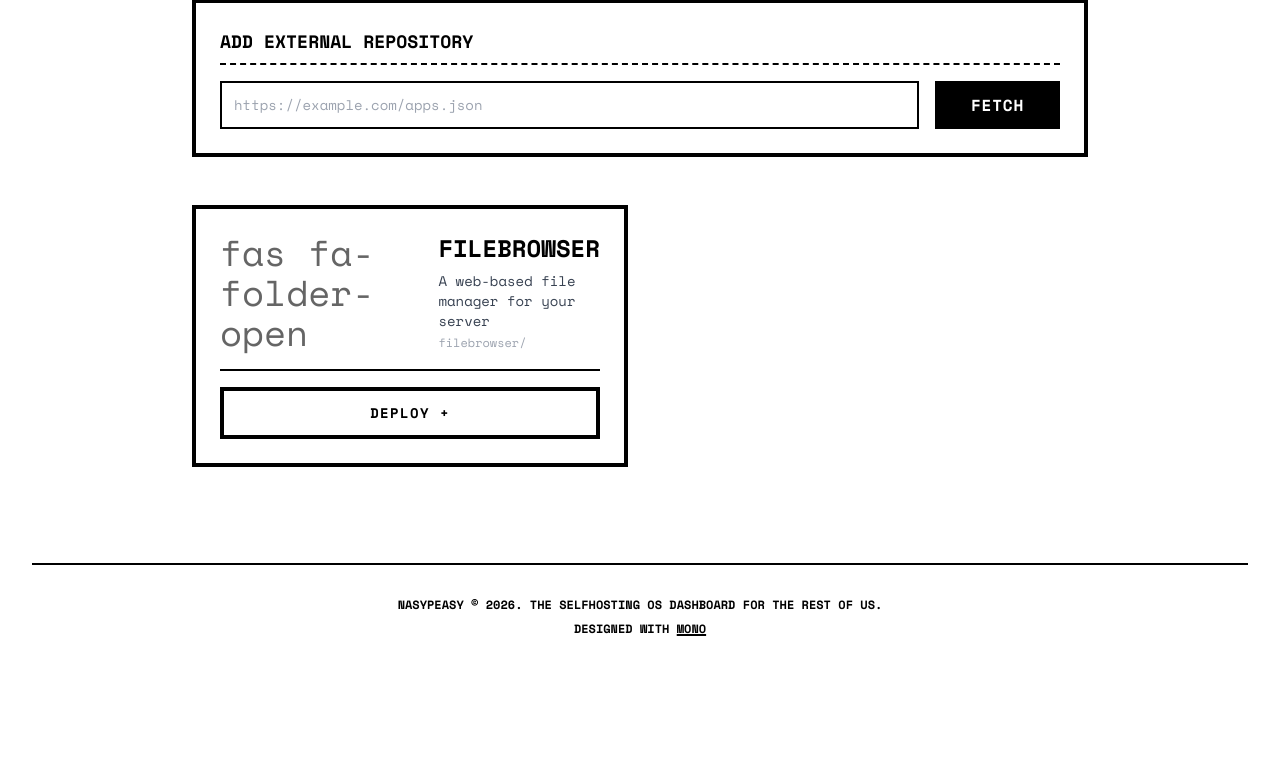
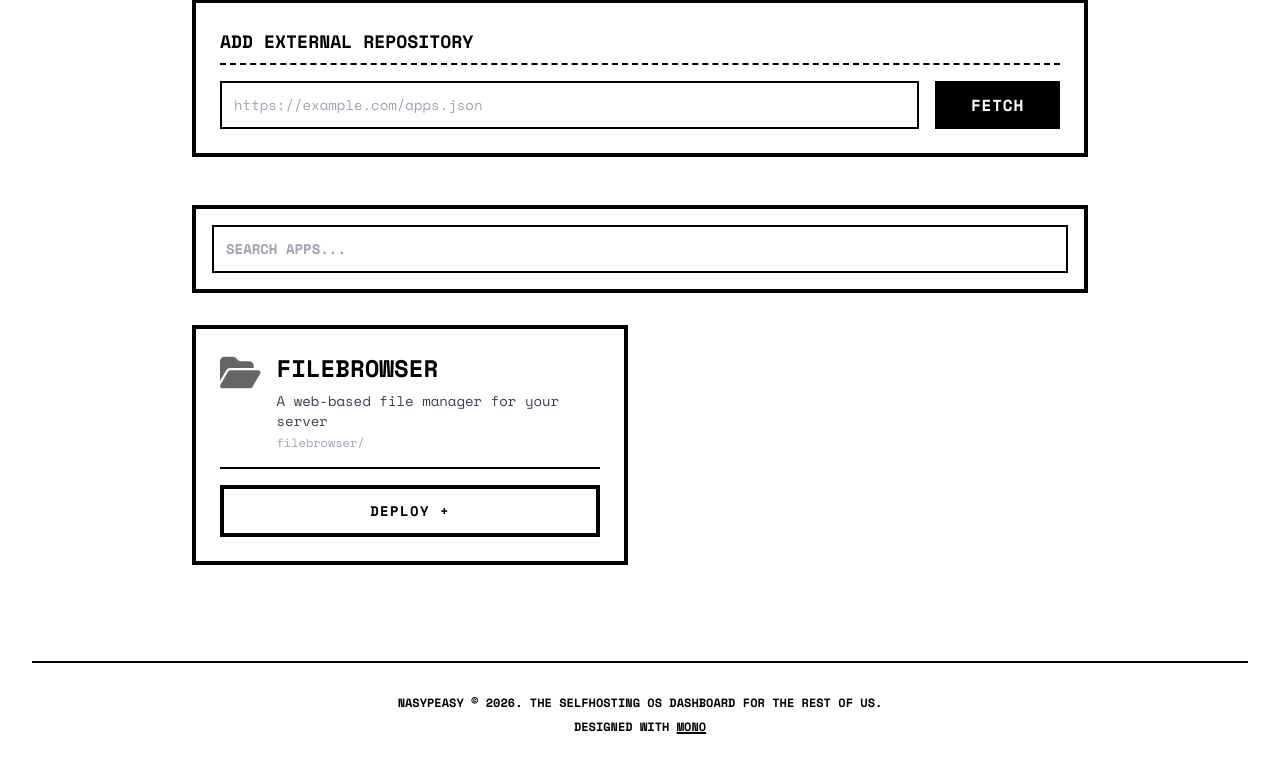
Before and after one commit to sounddrill31/NASy-Peasy-Dashboard, a Flask app: page /apps in a window 1280 px wide. Shown: the part 227-994 px from the top of the page. Before the commit the page ends 863 px from the top, so only its background shows below. Run offline with Flask 3, Linux system fonts and the light colour scheme; the visitor is signed in with stand-in values (Sample User, id 1); some libraries are stand-ins or nearby versions.

Commit message:
Fix some bugs with the last commit

```diff
--- a/apps.py
+++ b/apps.py
@@ -121,10 +121,12 @@
             flash(f"Deploy failed: {resp.text}", "error")
             return redirect(url_for('apps.app_detail', name=name))
         db = get_db()
+        port = meta.get('port', 0)
         db.execute('''
-            INSERT OR REPLACE INTO deployed_apps (id, name, folder, port, status)
+            INSERT INTO deployed_apps (id, name, folder, port, status)
             VALUES (nextval('deployed_app_id_seq'), ?, ?, ?, 'running')
-        ''', [meta['name'], name, meta.get('port', 0)])
+            ON CONFLICT (name) DO UPDATE SET status = 'running', port = ?, updated_at = now()
+        ''', [meta['name'], name, port, port])
         flash(f"{meta['name']} deployed successfully", "success")
     except Exception as e:
         flash(f"Deploy error: {e}", "error")
@@ -185,8 +187,29 @@
             flash(f"Error stopping app: {resp.text}", "error")
         else:
             db = get_db()
-            db.execute('UPDATE deployed_apps SET status = ? WHERE name = ?', ['stopped', name])
+            db.execute('UPDATE deployed_apps SET status = ? WHERE folder = ?', ['stopped', name])
             flash("App stopped", "success")
+    except Exception as e:
+        flash(f"Error: {e}", "error")
+    return redirect(url_for('apps.deployed_list'))
+
+
+@apps_bp.route('/deployed/<name>/delete', methods=['POST'])
+@login_required
+def deployed_delete(name):
+    remove_volumes = request.form.get('remove_volumes') == '1'
+    try:
+        resp = http_requests.post(
+            f'{AGENT_URL}/api/deployed/{name}/delete',
+            json={'remove_volumes': remove_volumes},
+            timeout=30
+        )
+        if resp.status_code != 200:
+            flash(f"Error deleting app: {resp.text}", "error")
+        else:
+            db = get_db()
+            db.execute('DELETE FROM deployed_apps WHERE folder = ?', [name])
+            flash("App deleted", "success")
     except Exception as e:
         flash(f"Error: {e}", "error")
     return redirect(url_for('apps.deployed_list'))
--- a/pixi.toml
+++ b/pixi.toml
@@ -14,8 +14,7 @@
 pyyaml = ">=6.0.3,<7"
 requests = ">=2.34.1,<3"
 flask-wtf = ">=1.3.0,<2"
-podman = ">=5.8.2,<6"
-podman-compose = ">=1.5.0,<2"
+
 
 
 [tasks]
--- a/templates/apps.html
+++ b/templates/apps.html
@@ -16,11 +16,16 @@
     </form>
 </div>
 
-<div class="grid grid-cols-1 md:grid-cols-2 gap-6">
+<div class="mb-8 border-4 border-black p-4">
+    <input type="text" id="app-search" placeholder="Search apps..."
+           class="w-full border-2 border-black p-3 font-bold text-sm focus:outline-none focus:ring-4 focus:ring-black/20 uppercase placeholder:uppercase placeholder:text-gray-400">
+</div>
+
+<div class="grid grid-cols-1 md:grid-cols-2 gap-6" id="app-grid">
     {% for app in apps %}
-    <div class="border-4 border-black p-6 flex flex-col relative group hover:-translate-y-1 hover:shadow-[8px_8px_0px_0px_rgba(0,0,0,1)] transition-all">
+    <div class="border-4 border-black p-6 flex flex-col relative group hover:-translate-y-1 hover:shadow-[8px_8px_0px_0px_rgba(0,0,0,1)] transition-all" data-app-name="{{ app.name|lower }}">
         <div class="mb-4 flex items-start gap-4">
-            <div class="text-4xl opacity-60">{{ app.icon or '📦' }}</div>
+            <div class="text-4xl opacity-60">{% if app.icon %}<i class="{{ app.icon }}"></i>{% else %}📦{% endif %}</div>
             <div class="flex-1">
                 <h4 class="text-2xl font-bold uppercase leading-tight">{{ app.name }}</h4>
                 <p class="mt-2 text-sm text-gray-700">{{ app.description }}</p>
@@ -47,9 +52,29 @@
         </div>
     </div>
     {% else %}
-    <div class="col-span-full text-center py-16 border-4 border-dashed border-black">
+    <div class="col-span-full text-center py-16 border-4 border-dashed border-black" id="no-apps-msg">
         <p class="text-2xl font-bold uppercase text-gray-400">No apps available in current sources.</p>
     </div>
     {% endfor %}
 </div>
+
+<script>
+document.getElementById('app-search').addEventListener('input', function() {
+    const q = this.value.toLowerCase().trim();
+    let visible = 0;
+    document.querySelectorAll('[data-app-name]').forEach(el => {
+        const match = !q || el.dataset.appName.includes(q);
+        el.style.display = match ? '' : 'none';
+        if (match) visible++;
+    });
+    document.querySelectorAll('#no-apps-msg, #no-search-msg').forEach(el => el.remove());
+    if (visible === 0) {
+        const msg = document.createElement('div');
+        msg.id = 'no-search-msg';
+        msg.className = 'col-span-full text-center py-16 border-4 border-dashed border-black';
+        msg.innerHTML = '<p class="text-2xl font-bold uppercase text-gray-400">No apps match "' + this.value + '".</p>';
+        document.getElementById('app-grid').appendChild(msg);
+    }
+});
+</script>
 {% endblock %}
--- a/templates/apps/filebrowser/docker-compose.yaml
+++ b/templates/apps/filebrowser/docker-compose.yaml
@@ -3,7 +3,8 @@
     image: filebrowser/filebrowser:latest
     container_name: nasypeasy-filebrowser
     ports:
-      - "8080:80"
+      - "8080:8080"
     volumes:
       - /:/srv:ro
-    restart: unless-stopped
+    environment:
+      - FB_PORT=8080
--- a/templates/base.html
+++ b/templates/base.html
@@ -5,6 +5,7 @@
     <meta name="viewport" content="width=device-width, initial-scale=1.0">
     <title>{% block title %}Nasypeasy{% endblock %}</title>
     <script src="https://cdn.tailwindcss.com"></script>
+    <link rel="stylesheet" href="https://cdnjs.cloudflare.com/ajax/libs/font-awesome/6.5.0/css/all.min.css">
     <script>
       tailwind.config = {
         theme: {
```
Also changed, not shown: host_agent.py (+20 -0 lines), templates/deployed.html (+15 -5 lines), README.md, 3 other files.
